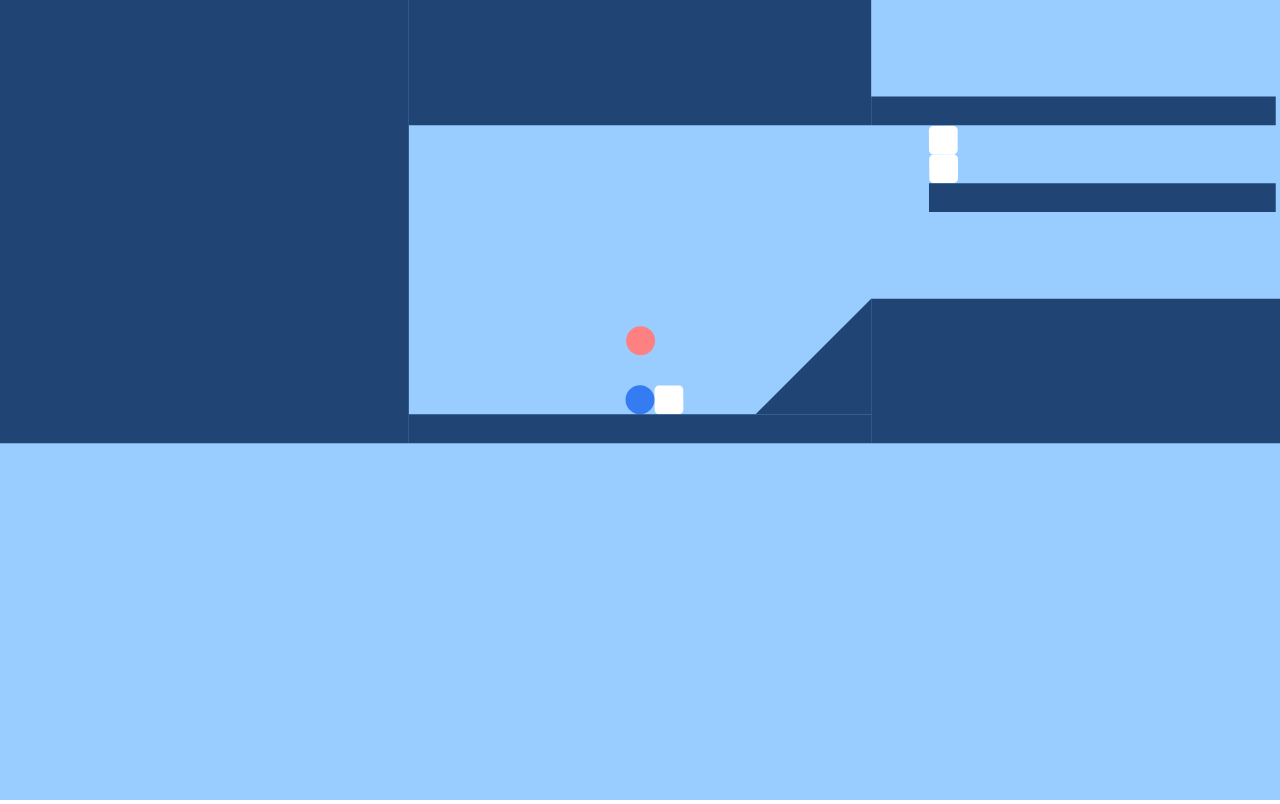
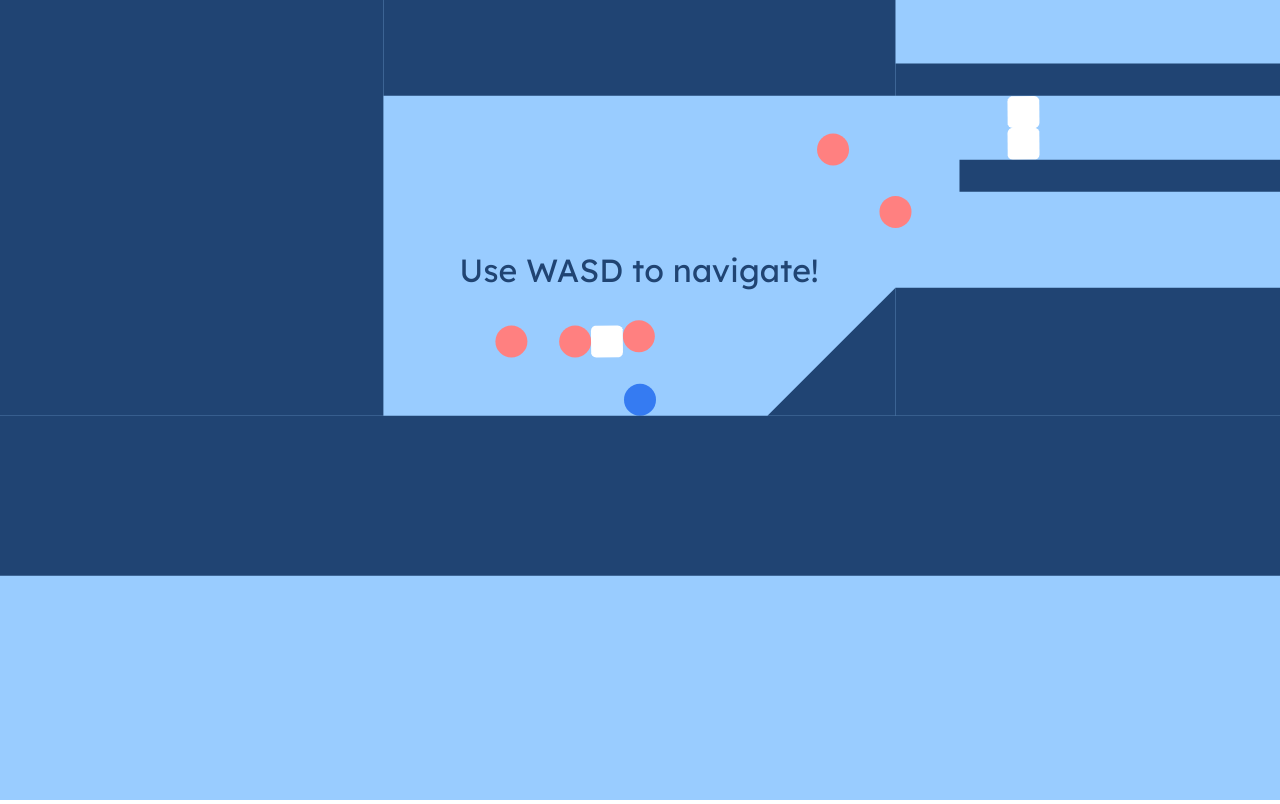
Before and after one commit to intfract/game, a plain HTML site: page index.html in a window 1280 px wide. Drawn offline with Linux system fonts and the light colour scheme; animation ran at ten frames a second.

Commit message:
fixed cloning procedures

```diff
--- a/example.js
+++ b/example.js
@@ -1,4 +1,4 @@
-var Engine = Matter.Engine,
+Engine = Matter.Engine,
   Render = Matter.Render,
   Runner = Matter.Runner,
   MouseConstraint = Matter.MouseConstraint,
@@ -34,6 +34,7 @@ function deg(rad) {
 }
 
 function box(x, y, w, h, offset, static, render, friction, radius) {
+  let label = 'box'
   if (!static) static = false
   if (!render) render = {
     visible: true,
@@ -45,13 +46,16 @@ function box(x, y, w, h, offset, static, render, friction, radius) {
   if (!radius) {
     radius = 0
   }
+  if (static) label = 'ground'
   return Bodies.rectangle(x + (offset[0] * w / 2), y + (offset[1] * h / 2), w, h, {
     isStatic: static,
     friction: friction,
     render: render,
     chamfer: {
       radius: radius,
-    }
+    },
+    label: label,
+    o: vector(x, y)
   })
 }
 
@@ -104,11 +108,11 @@ var runner = Runner.create();
 Runner.run(runner, engine);
 
 const map = [
-  box(-960, 90, 960, 660 + 600, [0, -1], true, {
+  box(-960, 30, 960, 600 + 600, [0, -1], true, {
     fillStyle: color.cave
   }), // left wall
 
-  box(0, 60, 960, 60, false, true, {
+  box(-960 - 960 / 2, 30, 960 * 4, 300, [1, 1], true, {
     fillStyle: color.cave
   }), // floor
 
@@ -116,7 +120,7 @@ const map = [
     fillStyle: color.cave
   }), // slope
 
-  box(960, 90, 960, 300, [0, -1], true, {
+  box(960, 30, 960, 240, [0, -1], true, {
     fillStyle: color.cave
   }), // side platform
 
@@ -132,10 +136,15 @@ const map = [
     fillStyle: color.cave
   }), // ledge
 
-  box(960 * 2, 90, 960, 660 + 600, [0, -1], true, {
+  box(960 * 2, 30, 960, 600 + 600, [0, -1], true, {
     fillStyle: color.cave
   }), // right wall
 ]
+
+// Text Tutorial
+
+const canvas = document.querySelector('canvas')
+const ctx = canvas.getContext('2d')
 
 const level = Composite.create()
 Composite.add(level, map)
@@ -143,14 +152,13 @@ Composite.add(level, map)
 // add bodies
 Composite.add(world, level)
 
-Composite.add(world, [
+const boxes = [
   // push box
-  box(60, 0, 60, 60, false, false, false, 0.05, 10),
-  box(480 + 120, -420, 60, 60, [1, -1], false, false, 0.05, 10),
-  box(480 + 120, -480, 60, 60, [1, -1], false, false, 0.05, 10),
-])
-
-
+  box(-60, -120, 60, 60, false, false, false, 0.05, 10),
+  box(480 + 240, -480, 60, 60, [1, -1], false, false, 0.05, 10),
+  box(480 + 240, -540, 60, 60, [1, -1], false, false, 0.05, 10),
+]
+Composite.add(world, boxes)
 
 // add mouse control
 var mouse = Mouse.create(render.canvas),
@@ -180,16 +188,12 @@ Events.on(engine, 'collisionStart', function(event) {
     let pair = pairs[i];
     if (pair.bodyA === player.body) {
       if (pair.bodyB.bozo) {
-        Body.setVelocity(pair.bodyB, vector())
-        Body.setPosition(pair.bodyB, pair.bodyB.o)
         mortify()
       }
     }
 
     if (pair.bodyB === player.body) {
       if (pair.bodyA.bozo) {
-        Body.setVelocity(pair.bodyA, vector())
-        Body.setPosition(pair.bodyA, pair.bodyA.o)
         mortify()
       }
     }
@@ -226,6 +230,7 @@ class Player {
   constructor() {
     this.body = Bodies.circle(0, 0, 30, {
       restitution: 0,
+      label: 'player',
       render: {
         fillStyle: color.blue
       }
@@ -240,6 +245,7 @@ class Player {
       x: 0,
       y: 0,
     }
+    this.body.cps = []
   }
 
   get x() {
@@ -256,9 +262,12 @@ class Player {
 }
 
 class Bozo {
-  constructor(x, y) {
+  constructor(x, y, xv, yv, dynamic) {
+    if (!xv) xv = 0
+    if (!yv) yv = 0
     this.body = Bodies.circle(x, y, 30, {
       restitution: 1,
+      label: 'bozo',
       render: {
         fillStyle: color.red
       }
@@ -280,7 +289,11 @@ class Bozo {
     }
     this.body.collisionFilter.group = -2
     this.sensor.collisionFilter.group = -2
-    this.parts = [this.body, this.sensor]
+    this.body.xv = xv
+    this.body.yv = yv
+    this.body.dynamic = dynamic
+    Body.setVelocity(this.body, vector(xv, yv))
+    this.parts = [this.body]
   }
 
   get x() {
@@ -300,10 +313,16 @@ const player = new Player()
 player.body.collisionFilter.group = -1
 player.sensor.collisionFilter.group = -1
 
+const bozos = [
+  ...(new Bozo(0, -120)).parts,
+  ...(new Bozo(-120, -120)).parts,
+  ...(new Bozo(-240, -120)).parts,
+  ...(new Bozo(480, -480, -30, 0)).parts,
+  ...(new Bozo(480, -480, 0, 30)).parts,
+]
+
 Composite.add(world, [player.body, player.sensor])
-Composite.add(world, [
-  ...(new Bozo(0, -120)).parts
-])
+Composite.add(world, bozos)
 
 var keys = {}
 
@@ -342,10 +361,44 @@ function move() {
 }
 
 function mortify() {
+  const bodies = Composite.allBodies(world)
+  for (let i = 0; i < bodies.length; i++) {
+    let body = bodies[i]
+    if (body.label === 'bozo') {
+      Body.setVelocity(body, vector(body.xv, body.yv))
+      Body.setPosition(body, body.o)
+      Composite.remove(world, body)
+    } else if (body.label === 'box') {
+      Body.setVelocity(body, vector())
+      Body.setPosition(body, body.o)
+      Body.setAngle(body, 0)
+      Composite.remove(world, body)
+    }
+  }
+  player.body.cps = []
   Body.setVelocity(player.body, vector())
   Body.setPosition(player.body, vector())
-  console.log(player.body)
+  Composite.add(world, bozos)
+  Composite.add(world, boxes)
+  console.log(Composite.allBodies(world))
 }
+
+function text(message, color, x, y, size, baseline) {
+  if (!baseline) {
+    baseline = 'middle'
+  }
+  ctx.font = `${30 * canvas.width / ratio}px Lexend Deca`
+  ctx.fillStyle = color
+  ctx.textBaseline = baseline
+  ctx.textAlign = 'center'
+  const fx = Math.round((x - player.body.position.x) * canvas.width / (ratio * 2) + canvas.width / 2)
+  const fy = Math.round((y - player.body.position.y) * canvas.width / (ratio * 2) + canvas.height / 2)
+  ctx.fillText(message, fx, fy)
+}
+
+const ratio = 1200
+
+var count = 0
 
 function tick() {
   handle([65, 68, 87])
@@ -357,7 +410,23 @@ function tick() {
     mortify()
   }
 
-  Render.lookAt(render, player.body, vector(window.innerWidth, window.innerHeight));
+  if (player.x > 960 && !player.body.cps[0]) {
+    player.body.cps.push(vector(960, -300))
+    Composite.add(world, [
+      ...(new Bozo(960 + 480, -300, -30, 0, true)).parts,
+    ])
+  }
+
+  if (player.x > 1050 && !player.body.cps[1]) {
+    player.body.cps.push(vector(1050, -300))
+    Composite.add(world, [
+      ...(new Bozo(960 + 480, -300, -30, 0, true)).parts,
+    ])
+  }
+
+  Render.lookAt(render, player.body, vector(ratio - player.body.circleRadius));
+  text('Use WASD to navigate!', color.cave, 0, -240, 30)
+  text('Move boxes with your mouse!', color.cave, 960, -960, 30)
   window.requestAnimationFrame(tick)
 }
 
--- a/style.css
+++ b/style.css
@@ -5,3 +5,8 @@ body {
   padding: 0;
   overflow: hidden;
 }
+
+@font-face {
+  font-family: 'Lexend Deca';
+  src: url('lexend.ttf');
+}
```
Also changed, not shown: lexend.ttf (added).
